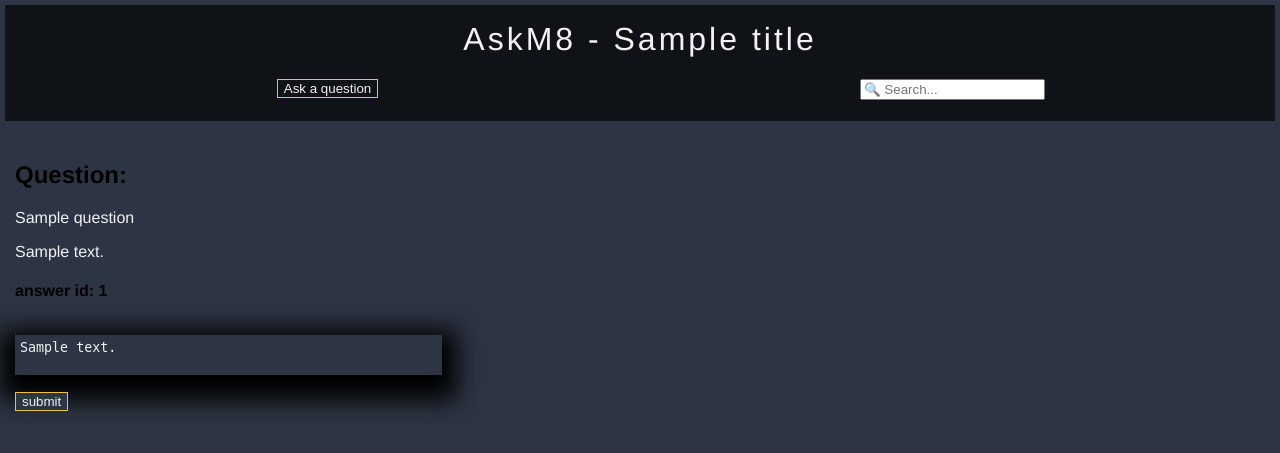
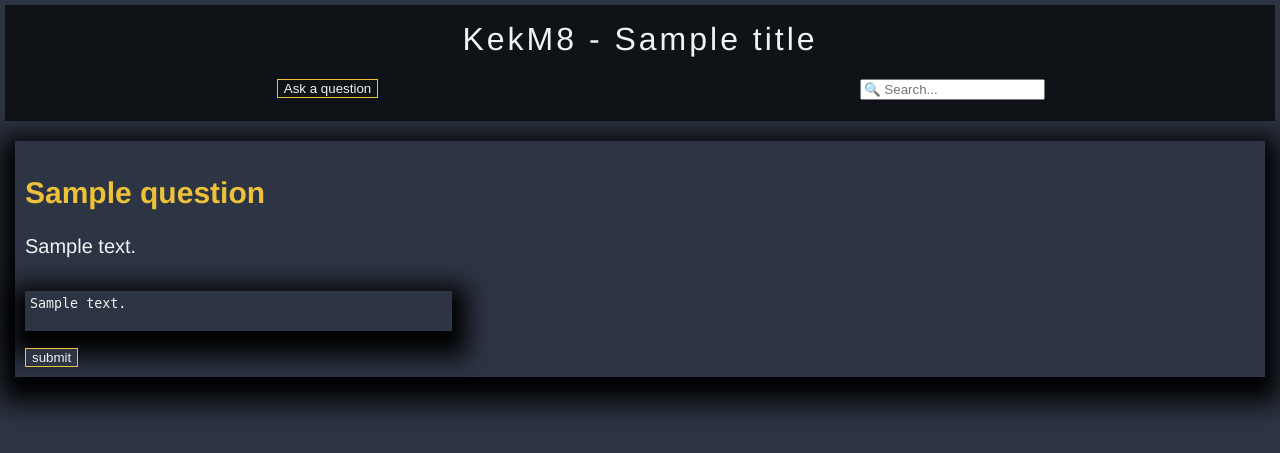
Before and after one commit to zoltanMaroti/askm8, a Flask app: template templates/edit-answer.html in a window 1280 px wide. Shown: the top 453 px of the page. Run offline with Flask 2, Linux system fonts and the light colour scheme; the template is opened without the code that fills it: most values are stand-ins (such as "Sample title", 1, 10 or a date in 2020).

Commit message:
edit pages skin update, new message box style and fix

```diff
--- a/static/theme1.css
+++ b/static/theme1.css
@@ -194,6 +194,41 @@ body a, p{
     margin-top: 1em;
 }
 
+/*Add Comment*/
+#new_comment{
+    display: grid;
+    padding: 10px;
+    background-color: #2d3443;
+    box-shadow: 0px 10px 25px 15px black;
+    color: #f1f2f2;
+}
+
+#comment_info h2{
+    font-size: 30px;
+    color: #edc139;
+}
+
+#comment_info p{
+    font-size: 20px;
+}
+
+/*Edit answer*/
+
+#answeredit{
+    color: #f1f2f2;
+    background-color: #2d3443;
+    box-shadow: 0px 10px 25px 15px black;
+    padding: 10px;
+}
+
+#answeredit h2{
+    font-size: 30px;
+    color: #edc139;
+}
+
+#answeredit p{
+    font-size: 20px;
+}
 
 /*Common*/
 #message{
--- a/templates/edit-answer.html
+++ b/templates/edit-answer.html
@@ -1,11 +1,15 @@
 {% extends 'layout.html' %}
 {% block content %}
+    <div id="answeredit">
         <div>
-        <h2>Question:</h2>
-        <p>{{ question.title }}</p>
+            <div>
+                <h2>{{ question.title }}</h2>
+            </div>
+            <div>
                 <p>{{ question.message }}</p>
-        <h4>answer id: {{ answer.id }}</h4>
             </div>
+        </div>
+        <div>
             <form action="/question/{{ question.id }}/{{ answer.id }}/edit" method="post">
                 <div>
                     <textarea id="message" name="message" rows="2" cols="50">{{ answer.message }}</textarea>
@@ -14,4 +18,6 @@
                     <button class="button" id="submit" type="submit" name="submit">submit</button>
                 </div>
             </form>
+        </div>
+    </div>
 {% endblock %}
--- a/templates/layout.html
+++ b/templates/layout.html
@@ -14,7 +14,7 @@
         <div class="header">
             <div id="logo">
                 {% if title %}
-                    <header><a href="/">AskM8 - {{ title }}</a></header>
+                    <header><a href="/">KekM8 - {{ title }}</a></header>
                 {% else %}
                     <header><a href="/">Welcome to Kekm8!</a></header>
                 {% endif %}
```
Also changed, not shown: templates/add-comment.html (+9 -3 lines), templates/question.html (+11 -3 lines). Lines whose indentation alone changed are shown as unchanged.
